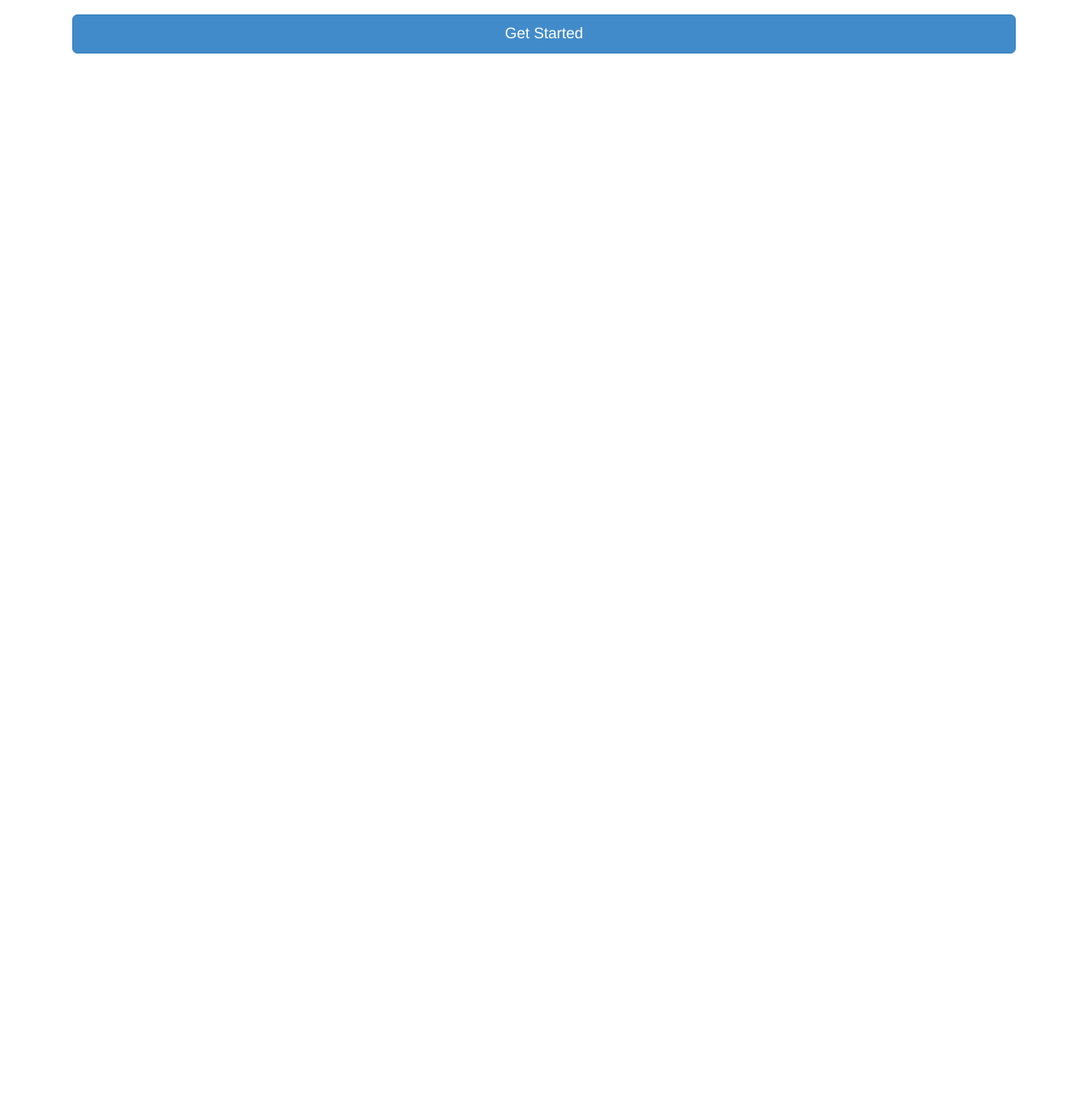
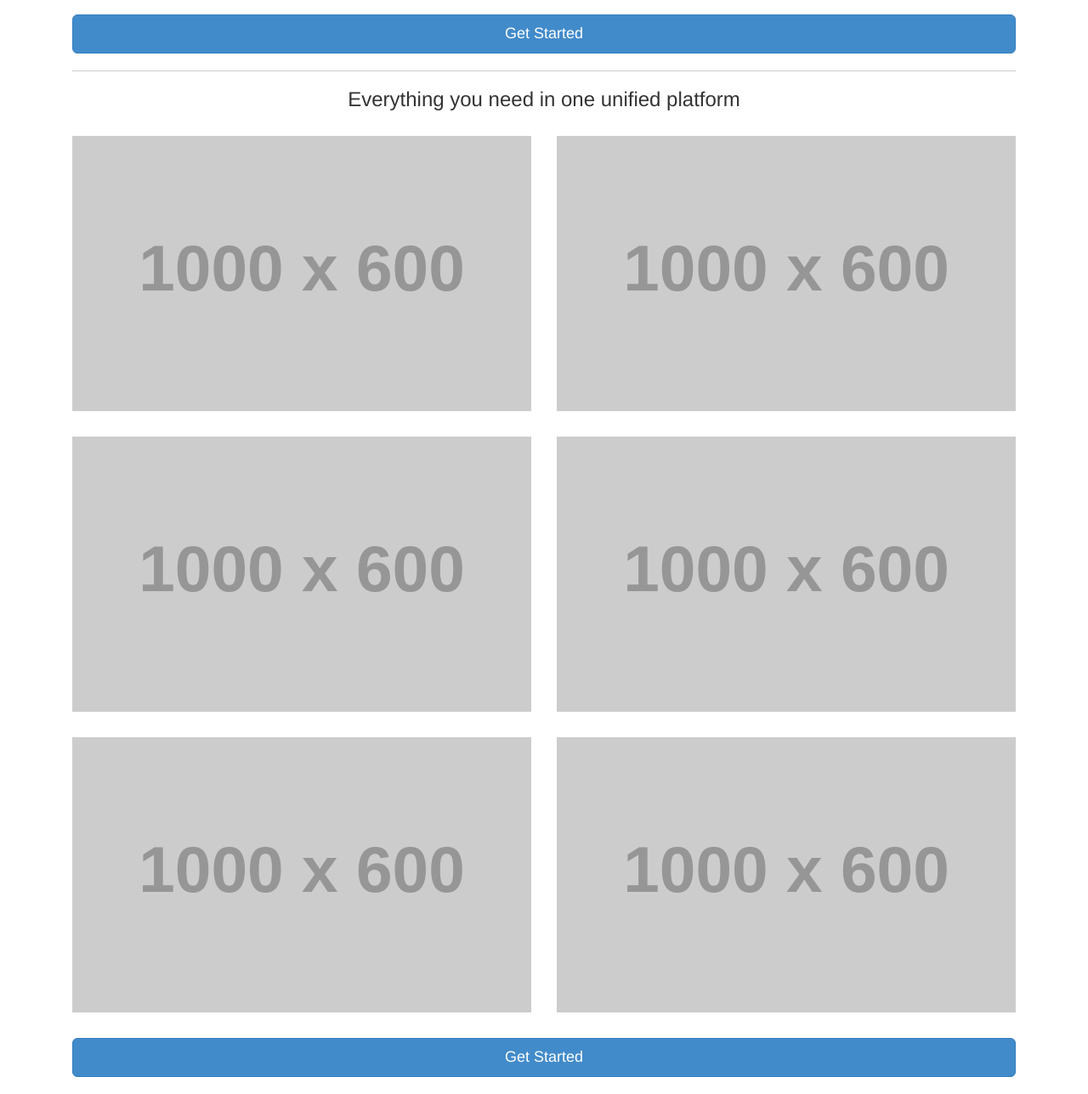
Before and after one commit to zlincoln/dm_prototype, a website: page index.html in a window 1280 px wide. Shown: the part 1121-2409 px from the top of the page at 85% size. Before the commit the page ends 1204 px from the top, so only its background shows below. Drawn offline with Linux system fonts and the light colour scheme; placeholder pictures from the web are drawn by us.

Commit message:
comic strip

```diff
--- a/index.html
+++ b/index.html
@@ -62,8 +62,33 @@
 			</div>
 		</div>
 	</section>
-	<section>
-
+	<section id="unified-platform">
+		<div class="container">
+			<div class="col-xs-12">
+				<h3 style="text-align: center; margin-top:0;padding: 20px 0; border-top: 1px solid #ccc;">Everything you need in one unified platform</h3>
+			</div>
+			<div class="col-xs-6">
+				<img class="img-responsive" src="http://placehold.it/1000x600&text=Comic+Panel" style="margin-bottom: 30px;">
+			</div>
+			<div class="col-xs-6">
+				<img class="img-responsive" src="http://placehold.it/1000x600&text=Comic+Panel" style="margin-bottom: 30px;">
+			</div>
+			<div class="col-xs-6">
+				<img class="img-responsive" src="http://placehold.it/1000x600&text=Comic+Panel" style="margin-bottom: 30px;">
+			</div>
+			<div class="col-xs-6">
+				<img class="img-responsive" src="http://placehold.it/1000x600&text=Comic+Panel" style="margin-bottom: 30px;">
+			</div>
+			<div class="col-xs-6">
+				<img class="img-responsive" src="http://placehold.it/1000x600&text=Comic+Panel" style="margin-bottom: 30px;">
+			</div>
+			<div class="col-xs-6">
+				<img class="img-responsive" src="http://placehold.it/1000x600&text=Comic+Panel" style="margin-bottom: 30px;">
+			</div>
+			<div class="col-xs-12">
+				<a href="#" class="btn btn-lg btn-block btn-primary" style="margin-bottom: 20px;">Get Started</a>
+			</div>
+		</div>
 	</section>
 	<script type="text/javascript" src="build/master.js"></script>
 </body>
```
